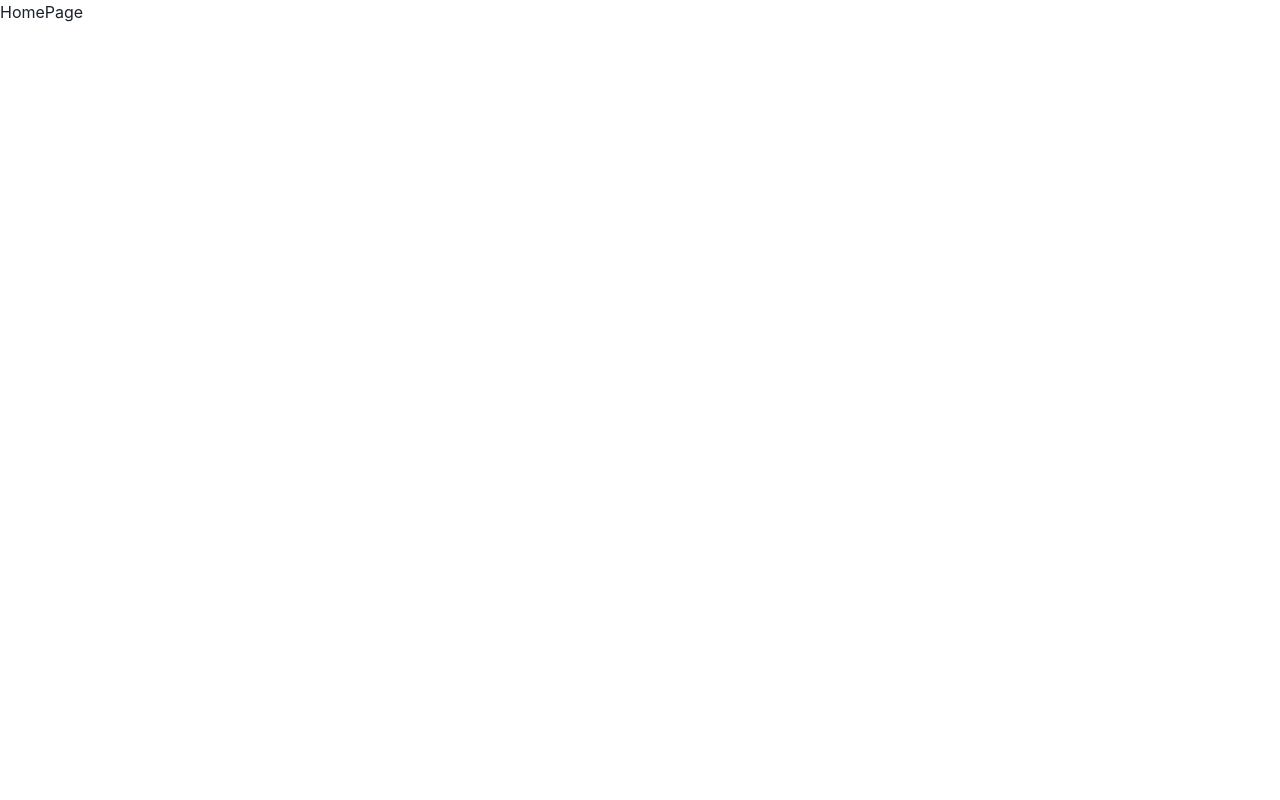
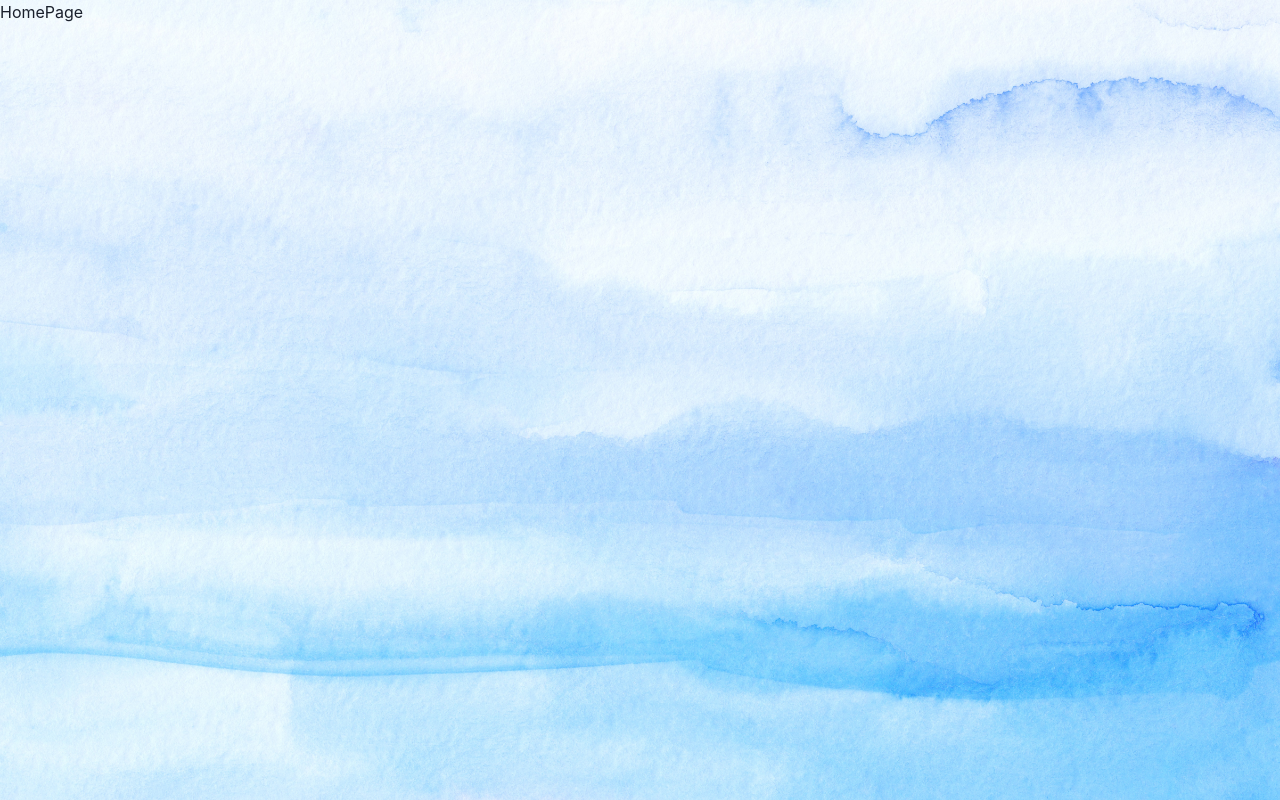
Before and after one commit to yufeng-pan/ANUniChat, a React (Create React App) app in the folder frontend/: page / in a window 1280 px wide. Built offline with nearby package versions, Linux system fonts and the light colour scheme.

Commit message:
setup basic font and css

```diff
--- a/frontend/src/App.css
+++ b/frontend/src/App.css
@@ -0,0 +1,9 @@
+@import url("https://fonts.googleapis.com/css2?family=Work+Sans:wght@300&display=swap");
+
+.App {
+  min-height: 100vh;
+  display: flex;
+  background-image: url("../public/background.jpg");
+  background-size: cover;
+  background-position: center;
+}
```
Also changed, not shown: frontend/public/background.jpg (added).
